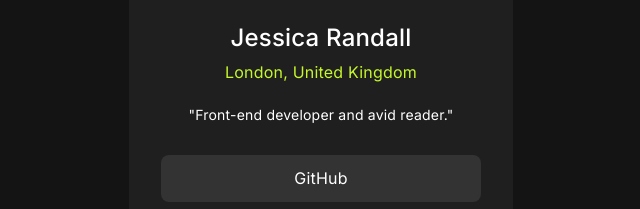
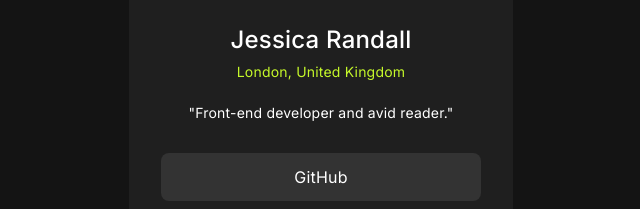
Before and after one commit to 0KAshish/Social-links-profile, a plain HTML site: page index.html in a window 1280 px wide. Shown: the part 223-432 px from the top of the page, 319-959 px from the left. Drawn offline with Linux system fonts and the light colour scheme.

Commit message:
Update style.css

```diff
--- a/assets/css/style.css
+++ b/assets/css/style.css
@@ -52,6 +52,7 @@
 }
 
 .user-city {
+  font-size: var(--p-size);
   color: var(--Green);
   margin-block-end: 1.5rem;
 }
```
